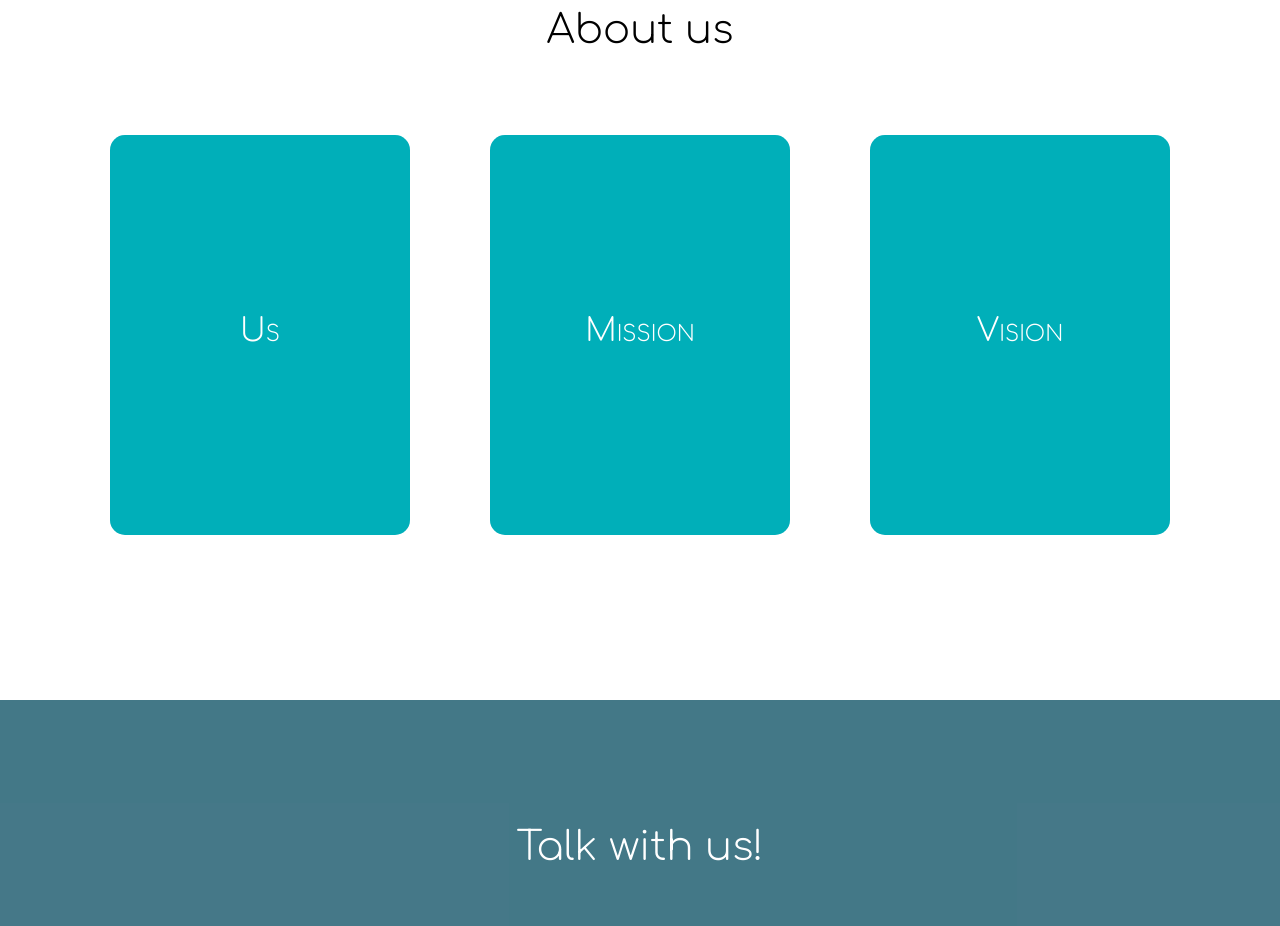
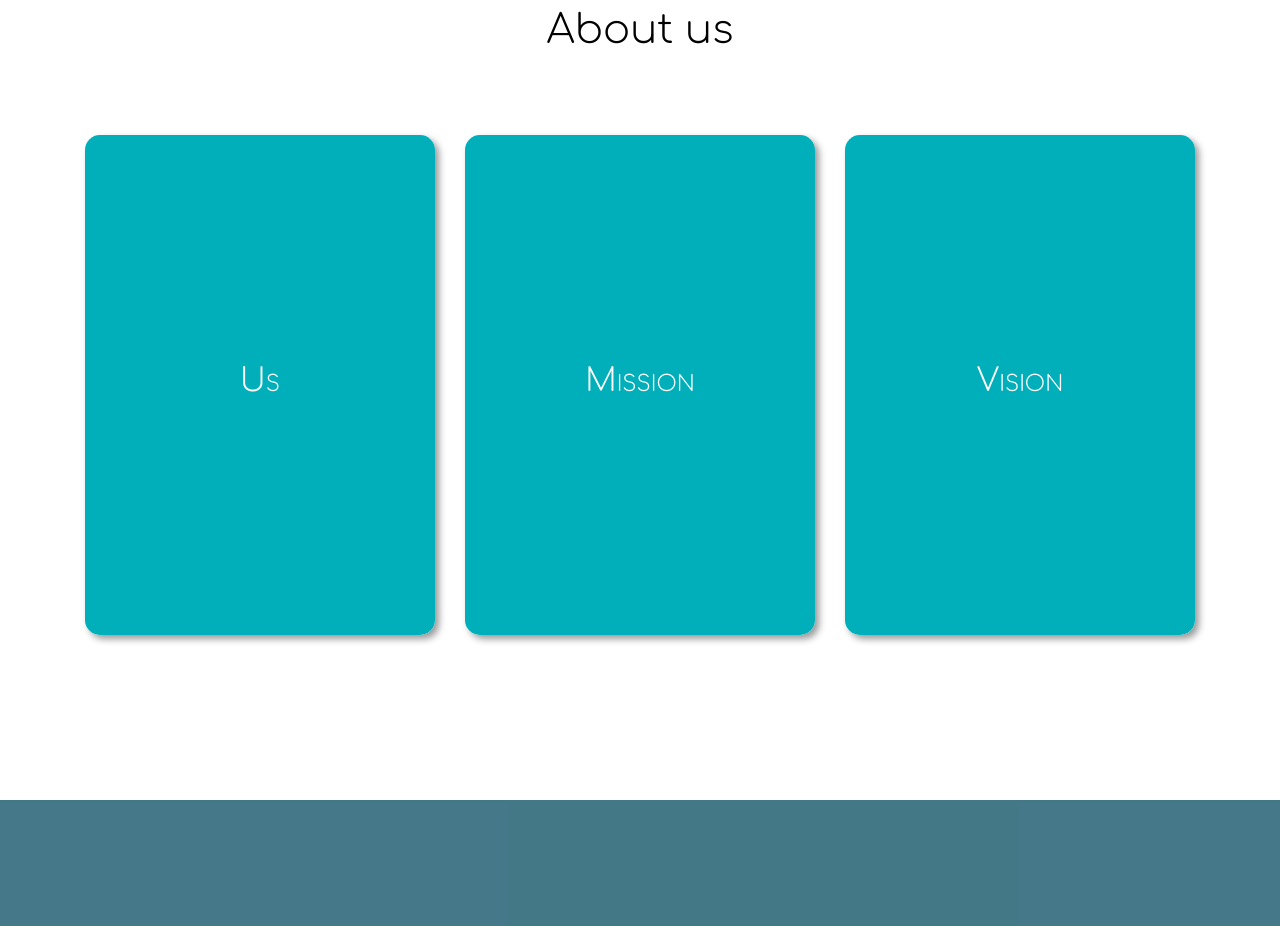
Before and after one commit to Carpooll/Web-Front-end, a React (Create React App) app: page / in a window 1280 px wide. Shown: the part 2500-3426 px from the top of the page. Built offline with nearby package versions, Linux system fonts and the light colour scheme.

Commit message:
Fixing margins

```diff
--- a/src/Pages/About/About.css
+++ b/src/Pages/About/About.css
@@ -27,7 +27,6 @@
     margin-bottom: -20%;
   }
 }
-
 .center{
   display: flex;
   align-items: center;
@@ -39,13 +38,14 @@
 }
 
 .Card {
-  width: 300px;
-  height: 400px;
+  width: 500px;
+  height: 500px;
   border-radius: 15px !important;
   border-color: black !important;
   border: 15px !important;
   margin-bottom: 3%;
   margin-top: 3%;
+  box-shadow: 4px 4px 7px #999;
 
 }
 .face {
@@ -85,6 +85,7 @@ h2 {
 
 }
 
+
 .card:hover .face.face2 {
   height: 60px;
 }
```
